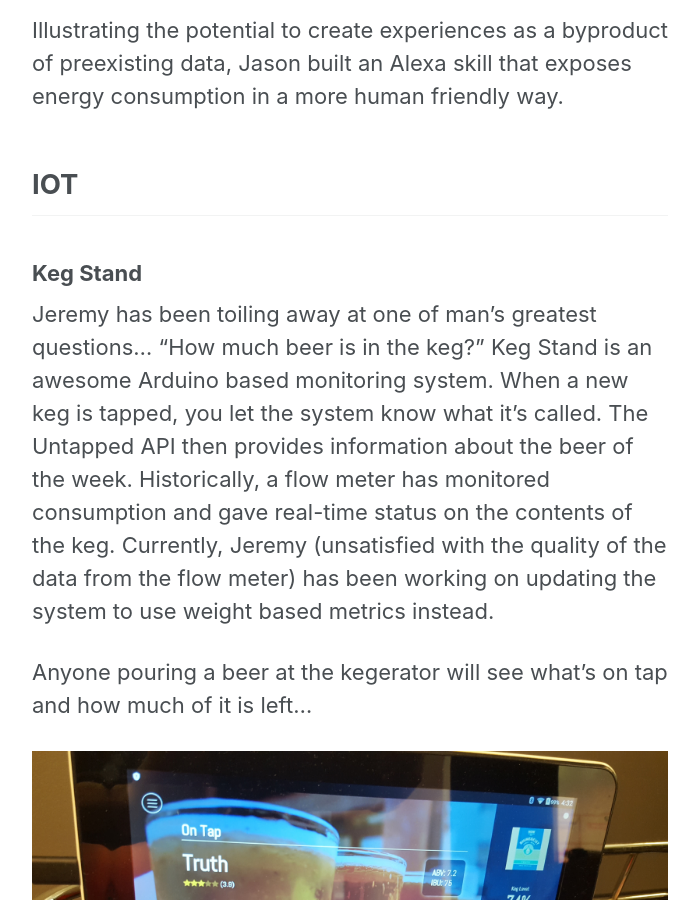
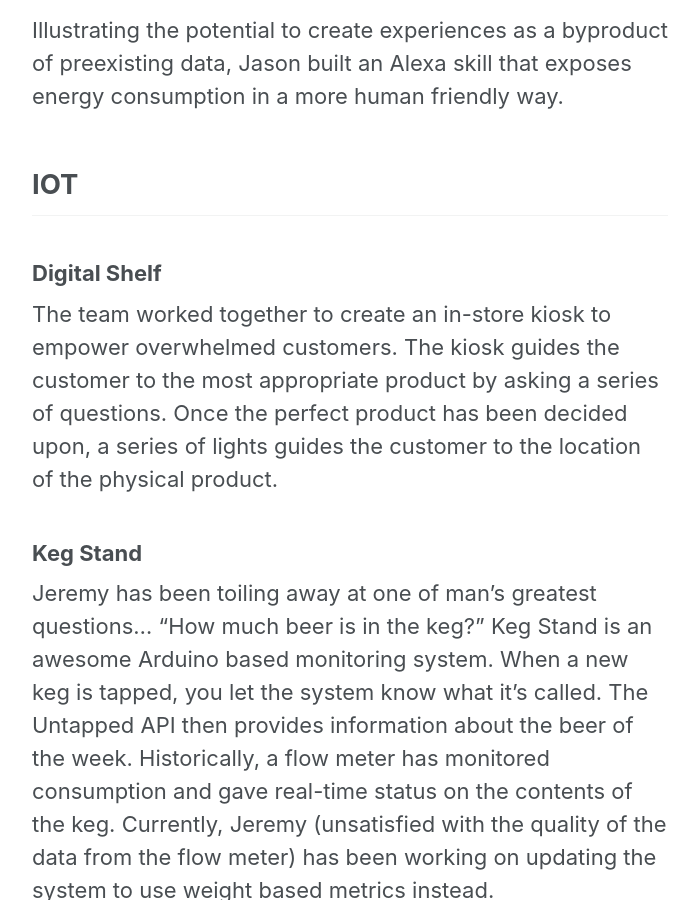
Before and after one commit to technicallySpeaking/technicallySpeaking.github.io, a Jekyll site: the page built from digressions.md, in a window 1280 px wide and 900 px high, scrolled down 1130 px. Shown: the whole window, without its empty margins (290-989 px from the left). Built offline with Jekyll 4.4.1, drawn with Linux system fonts in a browser that asks for light colours; nearby versions of some CDN libraries.

Commit message:
Updated 'digressions.md' via CloudCannon

```diff
--- a/digressions.md
+++ b/digressions.md
@@ -18,6 +18,10 @@ Unsatisfied with perceived limitations of Google Assistant, the team worked to b
 Illustrating the potential to create experiences as a byproduct of preexisting data, Jason built an Alexa skill that exposes energy consumption in a more human friendly way.
 
 ## IOT
+
+### Digital Shelf
+
+The team worked together to create an in-store kiosk to empower overwhelmed customers. The kiosk guides the customer to the most appropriate product by asking a series of questions. Once the perfect product has been decided upon, a series of lights guides the customer to the location of the physical product.
 
 ### Keg Stand
 
```
